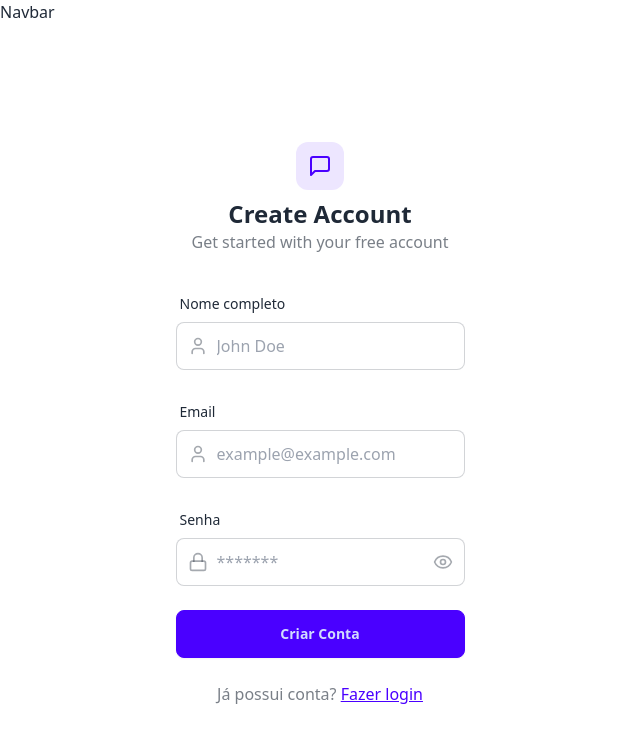
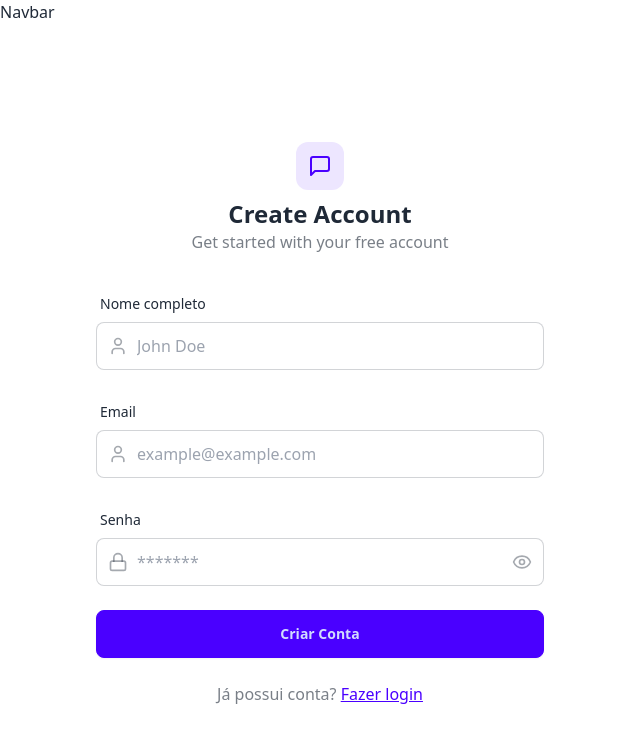
Before and after one commit to leticiaanobre/chatapp-front, a React (Vite) app: page /signup in a window 1280 px wide. Shown: the top 742 px of the page, without its empty margins (0-640 px from the left). Built offline with nearby package versions, Linux system fonts and the light colour scheme; no server answers.

Commit message:
fix: adjusted width layout to form

```diff
--- a/src/pages/SignUpPage.jsx
+++ b/src/pages/SignUpPage.jsx
@@ -36,8 +36,9 @@ const SignUpPage = () => {
                     </div>
                 </div>
 
-                <form onSubmit={handleSubmit} className="space-y-6">
-                    <div className="form-control">
+                {/* Form */}
+                <form onSubmit={handleSubmit} className="space-y-6 w-full max-w-md">
+                    <div className="form-control w-full">
                         <label className="label">
                             <span className="label-text font-medium">Nome completo</span>
                         </label>
@@ -57,7 +58,7 @@ const SignUpPage = () => {
                         </div>
                     </div>
 
-                    <div className="form-control">
+                    <div className="form-control w-full">
                         <label className="label">
                             <span className="label-text font-medium">Email</span>
                         </label>
@@ -77,7 +78,7 @@ const SignUpPage = () => {
                         </div>
                     </div>
 
-                    <div className="form-control">
+                    <div className="form-control w-full">
                         <label className="label">
                             <span className="label-text font-medium">Senha</span>
                         </label>
@@ -98,7 +99,7 @@ const SignUpPage = () => {
                                 type="button"
                                 className="absolute inset-y-0 right-0 pr-3 flex items-center"
                                 onClick={() => setShowPassword(!showPassword)}
-                                >
+                            >
                                 {showPassword ? (
                                     <EyeOff className="size-5 text-base-content/40" />
                                 ) : (
@@ -125,17 +126,16 @@ const SignUpPage = () => {
 
                     <div className="text-center">
                         <p className="text-base-content/60">
-                            Já possui conta? {" "}
+                            Já possui conta?{" "}
                             <Link to="/login" className="link link-primary">
                                 Fazer login
                             </Link>
                         </p>
                     </div>
-
                 </form>
-
             </div>
         </div>
+
     )
 }
 
```
